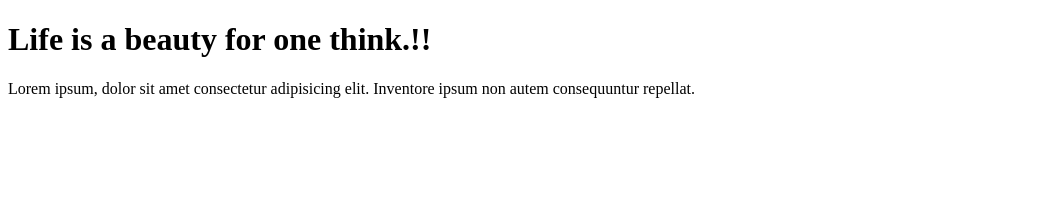
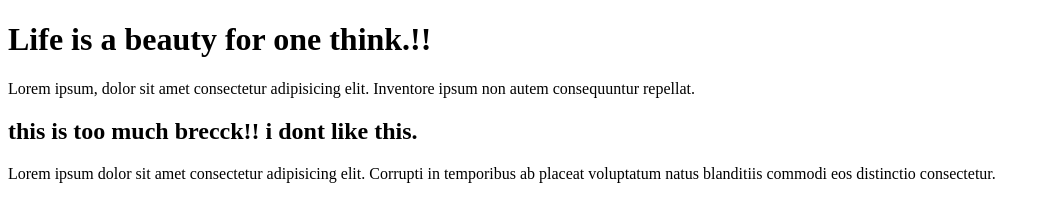
Before and after one commit to 60450sagor/my-four-repo, a plain HTML site: page index.html in a window 1280 px wide. Shown: the whole page, without its empty margins (0-1050 px from the left). Drawn offline with Linux system fonts and the light colour scheme.

Commit message:
adding habizabi

```diff
--- a/index.html
+++ b/index.html
@@ -12,5 +12,11 @@
       Lorem ipsum, dolor sit amet consectetur adipisicing elit. Inventore ipsum
       non autem consequuntur repellat.
     </p>
+    <h2>this is too much brecck!! i dont like this.</h2>
+    <p>
+      Lorem ipsum dolor sit amet consectetur adipisicing elit. Corrupti in
+      temporibus ab placeat voluptatum natus blanditiis commodi eos distinctio
+      consectetur.
+    </p>
   </body>
 </html>
--- /dev/null
+++ b/style.css
@@ -0,0 +1,4 @@
+p {
+  background-color: red;
+  color: blue;
+}
```
